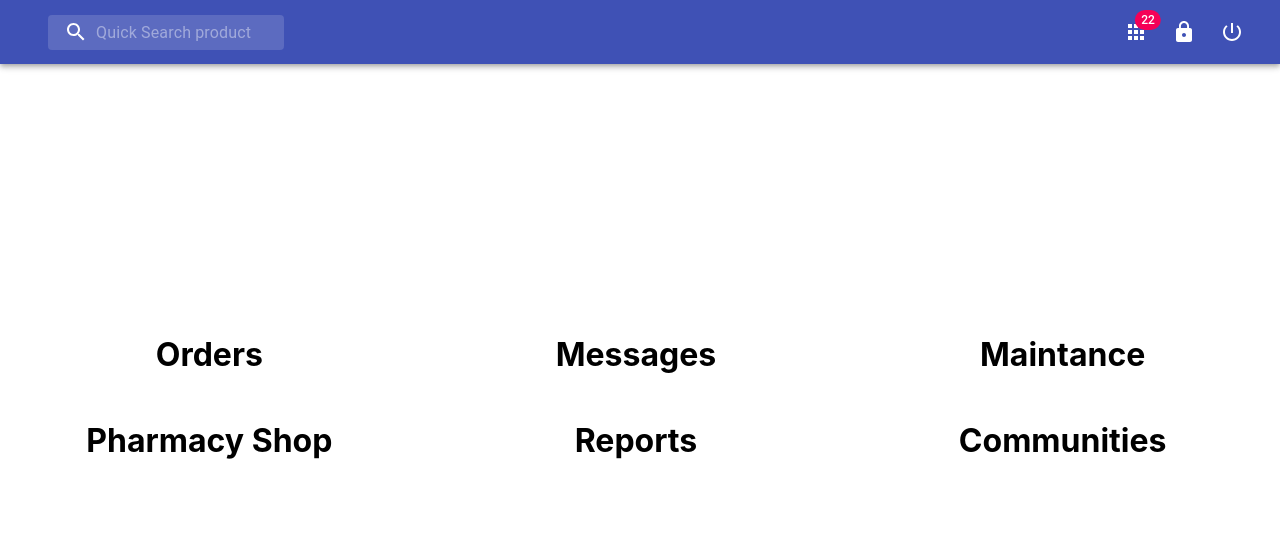
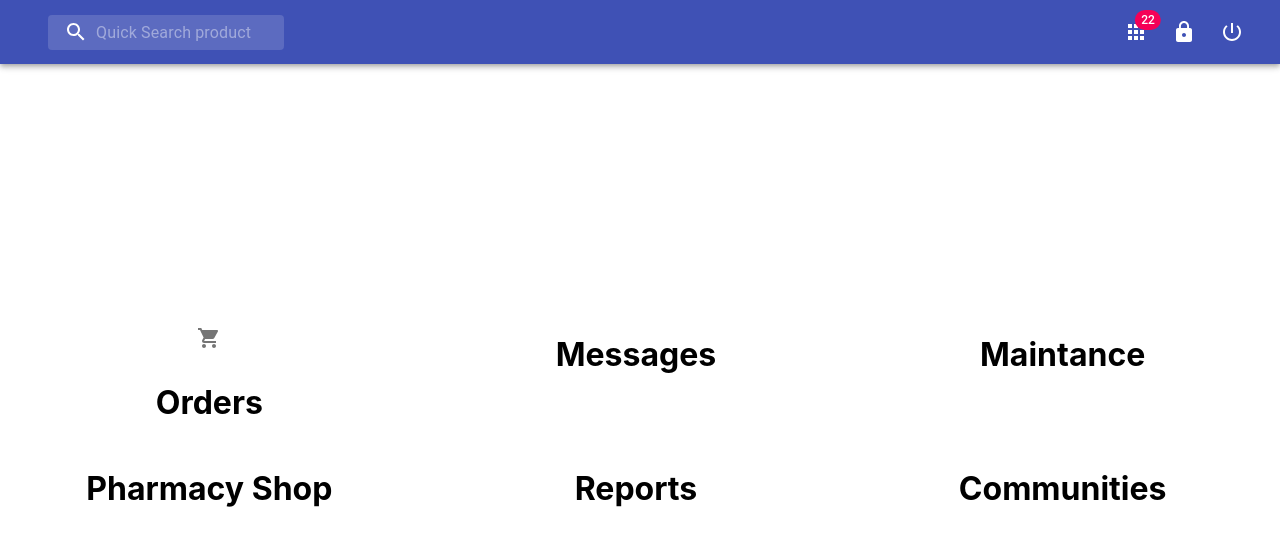
Before and after one commit to Sibo14/comput_assist, a React (Create React App) app: page / in a window 1280 px wide. Shown: the top 546 px of the page. Built offline with nearby package versions, Linux system fonts and the light colour scheme.

Commit message:
mainPage

```diff
--- a/src/Components/MainGrid.js
+++ b/src/Components/MainGrid.js
@@ -1,11 +1,13 @@
-import React from 'react';
-import { makeStyles } from '@material-ui/core/styles';
-import Grid from '@material-ui/core/Grid';
-import FormLabel from '@material-ui/core/FormLabel';
-import FormControlLabel from '@material-ui/core/FormControlLabel';
-import RadioGroup from '@material-ui/core/RadioGroup';
-import Radio from '@material-ui/core/Radio';
-import Paper from '@material-ui/core/Paper';
+import React from "react";
+import { makeStyles } from "@material-ui/core/styles";
+import Grid from "@material-ui/core/Grid";
+import FormLabel from "@material-ui/core/FormLabel";
+import FormControlLabel from "@material-ui/core/FormControlLabel";
+import RadioGroup from "@material-ui/core/RadioGroup";
+import Radio from "@material-ui/core/Radio";
+import Paper from "@material-ui/core/Paper";
+import ShoppingCartIcon from "@material-ui/icons/ShoppingCart";
+import { Badge, IconButton } from "@material-ui/core";
 
 const useStyles = makeStyles((theme) => ({
   root: {
@@ -19,8 +21,8 @@ const useStyles = makeStyles((theme) => ({
     padding: theme.spacing(2),
   },
 
-  test:{
-      marginTop: '250px'
+  test: {
+    marginTop: "250px",
   },
 }));
 
@@ -33,11 +35,14 @@ export default function SpacingGrid() {
   };
 
   return (
-
-<div className = {classes.test}>
-    <Grid container xs={12} spacing={1} >
-
+    <div className={classes.test}>
+      <Grid container xs={12} spacing={1}>
         <Grid item xs={4}>
+          <IconButton>
+            <Badge>
+              <ShoppingCartIcon />
+            </Badge>
+          </IconButton>
           <h1>Orders</h1>
         </Grid>
 
@@ -48,11 +53,9 @@ export default function SpacingGrid() {
         <Grid item xs={4}>
           <h1>Maintance</h1>
         </Grid>
-
       </Grid>
 
-<Grid container xs={12} spacing={1} >
-
+      <Grid container xs={12} spacing={1}>
         <Grid item xs={4}>
           <h1>Pharmacy Shop</h1>
         </Grid>
@@ -64,9 +67,7 @@ export default function SpacingGrid() {
         <Grid item xs={4}>
           <h1>Communities</h1>
         </Grid>
-
       </Grid>
-
     </div>
   );
 }
```
Lines whose indentation alone changed are shown as unchanged.
